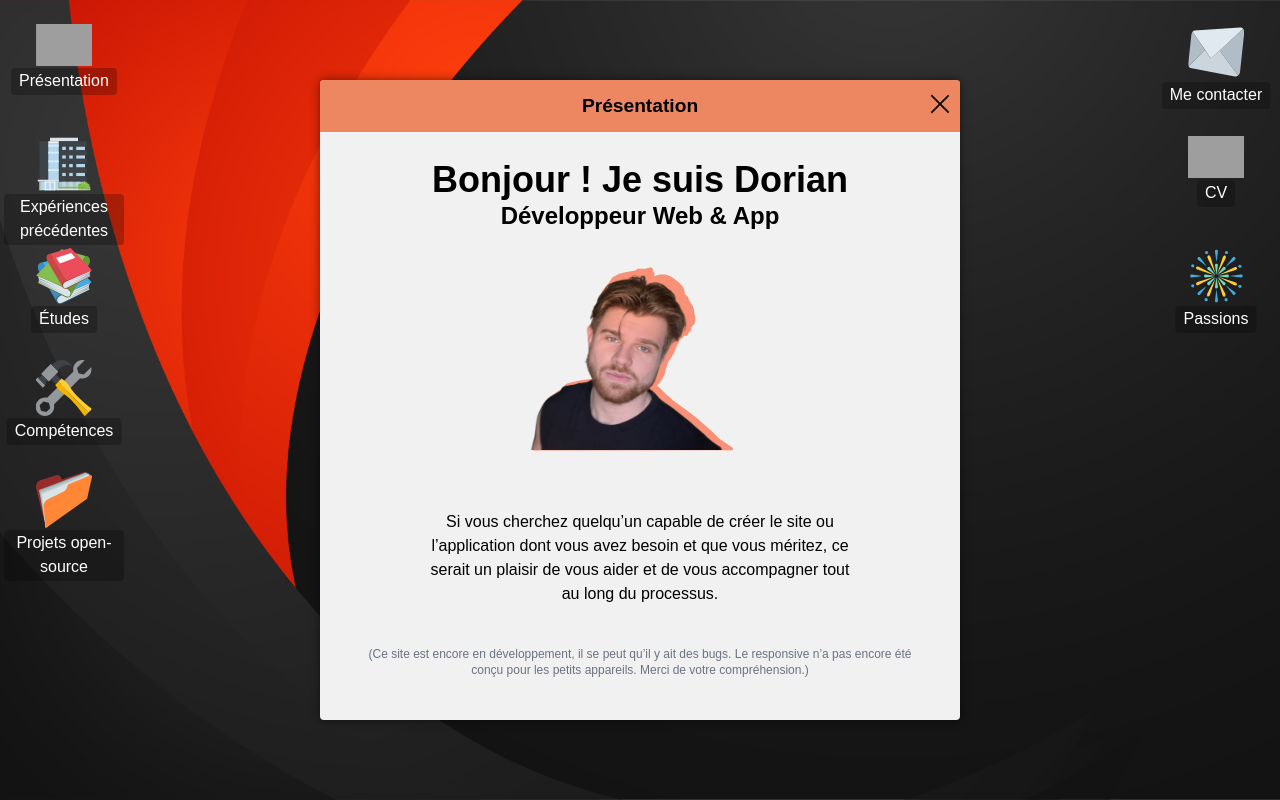
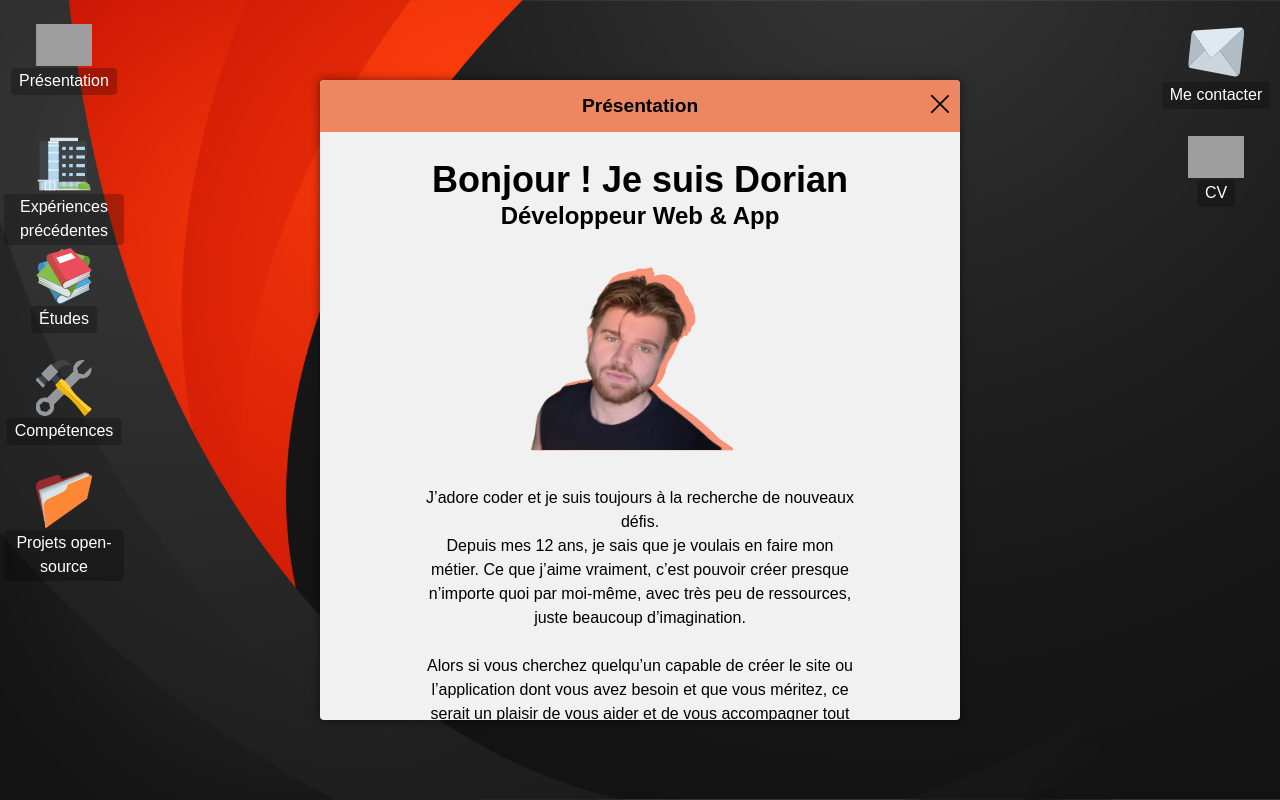
Before and after one commit to DorianDevelop/next-portfolio, a Next.js app: page / in a window 1280 px wide. Both pictures are taken after a click on the element "Présentation". Built offline with nearby package versions, Linux system fonts and the light colour scheme; grey boxes are pictures that could not be loaded.

Commit message:
Removed passions, and added lines to about me

```diff
--- a/app/globals.css
+++ b/app/globals.css
@@ -299,7 +299,7 @@ body {
             padding: 0.2rem 0.8rem;
             border-radius: 6px;
             color: white;
-            background: rgb(73, 73, 73);
+            background: rgb(186, 161, 161);
 
             z-index: 1;
         }
@@ -359,6 +359,9 @@ body {
         }
         .yellow-flower-color{
             color: #D9FF00;
+        }
+        .purple-flower-color{
+            color: #7D00CB;
         }
     }
 
--- a/app/page.tsx
+++ b/app/page.tsx
@@ -73,7 +73,9 @@ const HomePage = () => {
                     {false && (
                         <AppItem icon="/images/app/ask.svg" alt="ask-logo" title="Demandez-moi" order={4} onClick={() => addWindow('ask')}/>
                     )}
-                    <AppItem icon="/images/app/passions.svg" alt="passions-logo" title="Passions" order={3} onClick={() => addWindow('passions')}/>
+                    {false && (
+                        <AppItem icon="/images/app/passions.svg" alt="passions-logo" title="Passions" order={3} onClick={() => addWindow('passions')}/>
+                    )}
                 </div>
             </div>
             {openedApp.find(window => window.title === "about") && (
--- a/components/sub-pages/about-me.tsx
+++ b/components/sub-pages/about-me.tsx
@@ -14,10 +14,13 @@ const AboutMe = () => {
 
                     <Image className={"m-auto mt-10 selfie"} src={"/images/selfie.png"} alt={"selfie"} width={200} height={400}/>
                 </div>
-                <p className="text-center px-14 mt-10">
-                    Si vous cherchez quelqu’un capable de créer le site ou l’application dont vous avez besoin et que vous méritez, ce serait un plaisir de vous aider et de vous accompagner tout au long du processus.
+                <p className="text-center px-14 mt-4">
+                    J’adore coder et je suis toujours à la recherche de nouveaux défis.
+                    <br/>
+                    Depuis mes 12 ans, je sais que je voulais en faire mon métier. Ce que j’aime vraiment, c’est pouvoir créer presque n’importe quoi par moi-même, avec très peu de ressources, juste beaucoup d’imagination.
+                    <br/><br/>
+                    Alors si vous cherchez quelqu’un capable de créer le site ou l’application dont vous avez besoin et que vous méritez, ce serait un plaisir de vous aider et de vous accompagner tout au long du processus.
                 </p>
-                <p className="text-xs text-center mt-10 text-gray-500">(Ce site est encore en développement, il se peut qu’il y ait des bugs. Le responsive n’a pas encore été conçu pour les petits appareils. Merci de votre compréhension.)</p>
             </div>
         </section>
     )
--- a/components/sub-pages/skills.tsx
+++ b/components/sub-pages/skills.tsx
@@ -14,7 +14,8 @@ const Skills = () => {
                         <p className="text-xs">
                             Fleur rouge : <span className="red-flower-color font-bold">Avancé</span> <br/>
                             Fleur bleue : <span className="blue-flower-color font-bold">Intermédiaire</span> <br/>
-                            Fleur jaune : <span className="yellow-flower-color font-bold">Débutant</span>
+                            Fleur jaune : <span className="yellow-flower-color font-bold">Débutant</span> <br/>
+                            Fleur violette : <span className="purple-flower-color font-bold">Soft skill</span>
                         </p>
                     </div>
                     <div className="skills-page-content flex flex-col gap-3">
```
